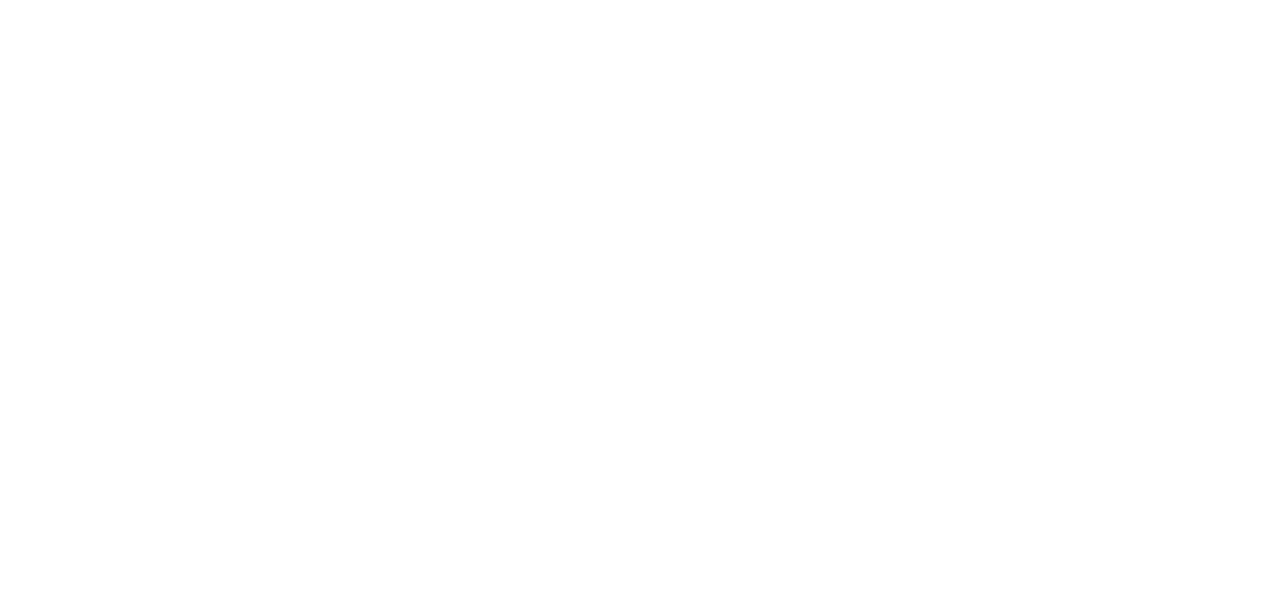
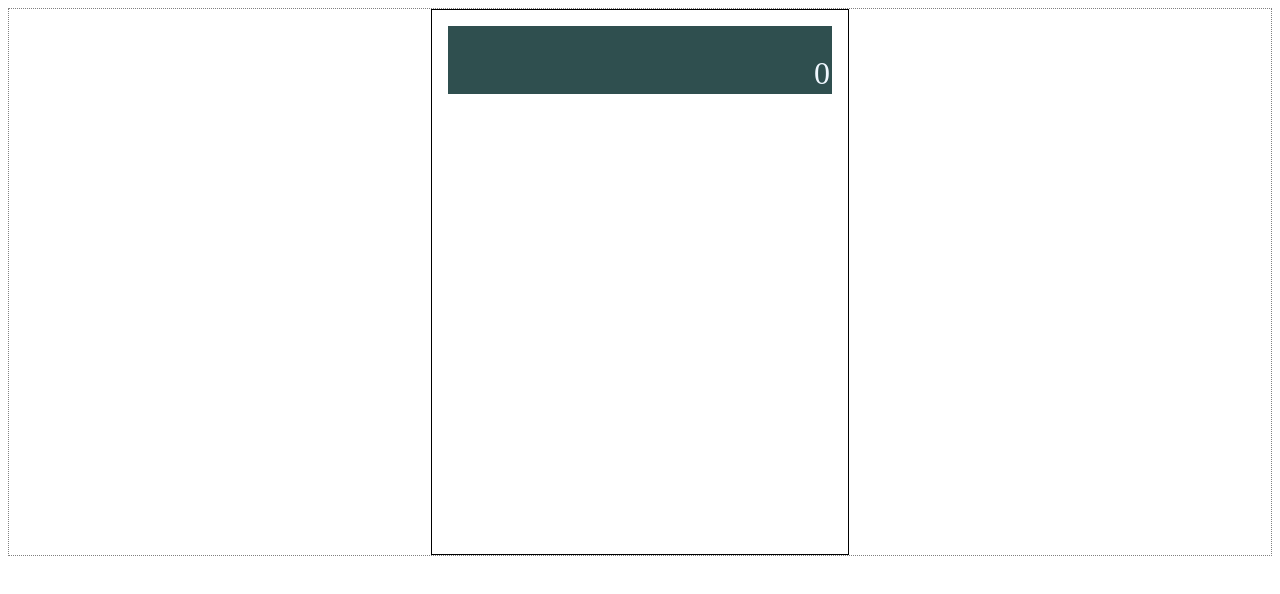
Before and after one commit to mdmn07C5/calcamulator, a plain HTML site: page index.html in a window 1280 px wide. Drawn offline with Linux system fonts and the light colour scheme.

Commit message:
Add UI
Adds styling to the html

```diff
--- a/index.html
+++ b/index.html
@@ -9,7 +9,10 @@
 </head>
 <body>
     <div id="container">
-
+        <div id="calculator">
+            <div id="display">0</div>
+            <div id="keypad"></div>
+        </div>
     </div>
 </body>
 </html>
--- a/style.css
+++ b/style.css
@@ -0,0 +1,39 @@
+#container {
+    display: flex;
+    justify-content: center;
+    border: 1px dotted grey;
+}
+
+#calculator {
+    display: flex;
+    flex-direction: column;
+    width: 384px;
+    height: 512px;
+    border: 1px solid black;
+    padding: 16px;
+}
+
+#display {
+    display: flex;
+    background-color: darkslategray;
+    color: aliceblue;
+    font-size: 32px;
+    height: 64px;
+    justify-content: right;
+    align-items: end;
+    padding: 2px;
+}
+
+#keypad {
+    display: flex;
+    flex-direction: column;
+}
+
+.keypad-row {
+    display: flex;
+}
+
+.key-button {
+    flex-grow: 1;
+    font-size: x-large;
+}
```
